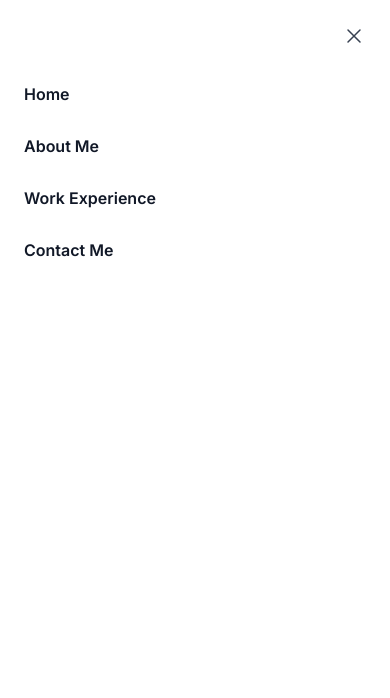
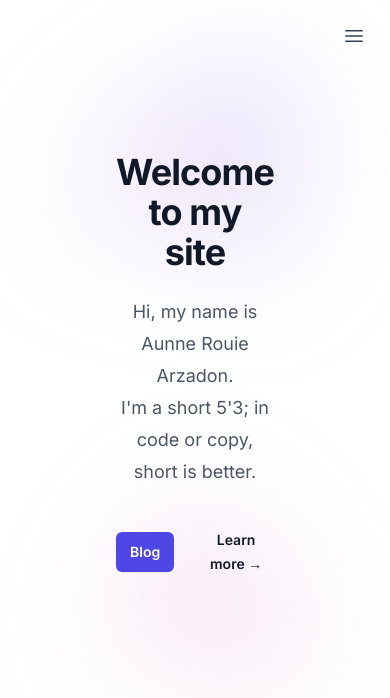
Before and after one commit to aunnearzadon/home, a Next.js app: page / in a window 390 px wide. Shown: the top 698 px of the page. Built offline with nearby package versions, Linux system fonts and the light colour scheme.

Commit message:
Fix sidemenu toggling for smaller screens

```diff
--- a/src/components/header.tsx
+++ b/src/components/header.tsx
@@ -1,4 +1,11 @@
+'use client'
+
+import { useState } from 'react';
+
 export default function Header () {
+  const [isMenuOpen, setIsMenuOpen] = useState(false);
+  const toggleMenu = () => setIsMenuOpen(!isMenuOpen);
+
   return (
     <header className="absolute inset-x-0 top-0 z-50">
       <nav className="flex items-center justify-between p-6 lg:px-8" aria-label="Global">
@@ -7,29 +14,29 @@ export default function Header () {
             <span className="sr-only">Aunne Rouie Arzadon</span>
           </a>
         </div>
-        <div className="flex lg:hidden">
-          <button type="button" className="-m-2.5 inline-flex items-center justify-center rounded-md p-2.5 text-gray-700">
+        <div className={ isMenuOpen ? "hidden" : "lg:hidden" }>
+          <button onClick={toggleMenu} type="button" className="-m-2.5 inline-flex items-center justify-center rounded-md p-2.5 text-gray-700">
             <span className="sr-only">Open main menu</span>
             <svg className="h-6 w-6" fill="none" viewBox="0 0 24 24" strokeWidth="1.5" stroke="currentColor" aria-hidden="true">
               <path strokeLinecap="round" strokeLinejoin="round" d="M3.75 6.75h16.5M3.75 12h16.5m-16.5 5.25h16.5" />
             </svg>
           </button>
         </div>
-        <div className="hidden lg:flex lg:gap-x-12">
+        <div className={ isMenuOpen ? "lg:flex lg:gap-x-12" : "hidden lg:flex lg:gap-x-12"}>
           <a href="/home" className="text-sm font-semibold leading-6 text-gray-900">Home</a>
           <a href="/home/about-me" className="text-sm font-semibold leading-6 text-gray-900">About Me</a>
           <a href="/home/work-experience" className="text-sm font-semibold leading-6 text-gray-900">Work Experience</a>
           <a href="/home/contact-me" className="text-sm font-semibold leading-6 text-gray-900">Contact Me</a>
         </div>
       </nav>
-      <div className="lg:hidden" role="dialog" aria-modal="true">
+      <div className={ isMenuOpen ? "lg:hidden" : "hidden lg:hidden" }role="dialog" aria-modal="true">
         <div className="fixed inset-0 z-50"></div>
         <div className="fixed inset-y-0 right-0 z-50 w-full overflow-y-auto bg-white px-6 py-6 sm:max-w-sm sm:ring-1 sm:ring-gray-900/10">
           <div className="flex items-center justify-between">
             <a href="/home" className="-m-1.5 p-1.5">
               <span className="sr-only">Your Company</span>
             </a>
-            <button type="button" className="-m-2.5 rounded-md p-2.5 text-gray-700">
+            <button onClick={toggleMenu} type="button" className="-m-2.5 rounded-md p-2.5 text-gray-700">
               <span className="sr-only">Close menu</span>
               <svg className="h-6 w-6" fill="none" viewBox="0 0 24 24" strokeWidth="1.5" stroke="currentColor" aria-hidden="true">
                 <path strokeLinecap="round" strokeLinejoin="round" d="M6 18L18 6M6 6l12 12" />
```
